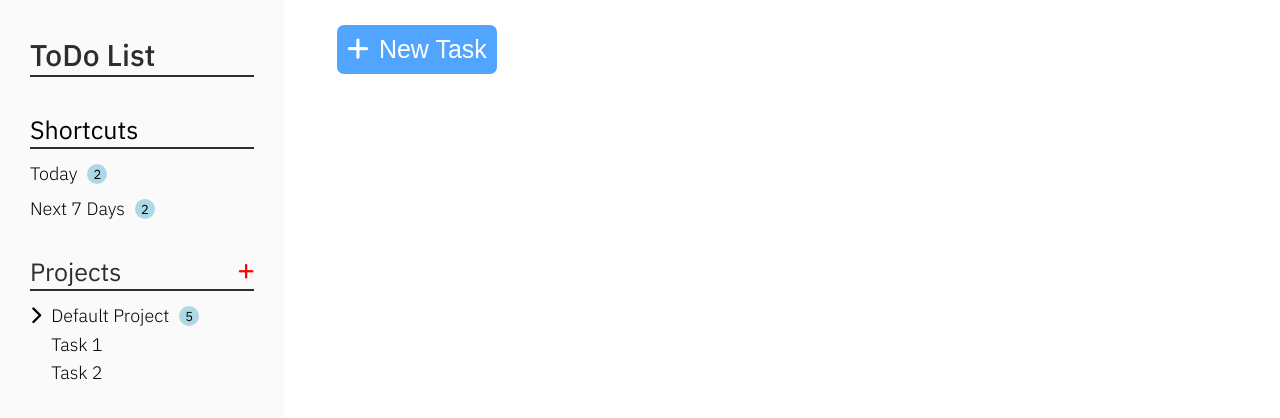
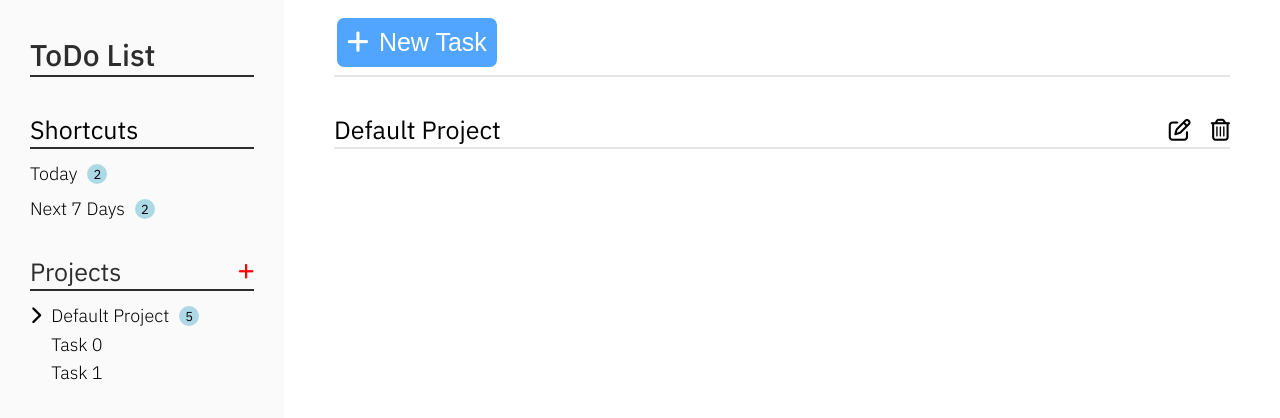
Before and after one commit to chriswu77/todo-list, a plain HTML site: page index.html in a window 1280 px wide. Drawn offline with Linux system fonts and the light colour scheme.

Commit message:
content html in progress

```diff
--- a/index.html
+++ b/index.html
@@ -34,17 +34,17 @@
                         <i id="add-proj-btn" class="fas fa-plus"></i>
                     </div>
 
-                    <div id="proj-0" class="project-item-container">
-                        <div id="proj-0-view-1" class="view-1">
+                    <div class="project-item-container" data-projectid="0">
+                        <div class="view-1">
                             <i class="fas fa-chevron-right"></i>
                             <div class="click-proj">
-                                <div id="proj-0-name" class="shortcut-text">Default Project</div>
-                                <div id="proj-0-task-num" class="task-num-style">5</div>
+                                <div class="shortcut-text proj-name">Default Project</div>
+                                <div class="task-num-style proj-task-num">5</div>
                             </div>
                         </div>
-                        <div id="proj-0-view-2" class="view-2">
-                            <div class="proj-items shortcut-text">Task 1</div>
-                            <div class="proj-items shortcut-text">Task 2</div>
+                        <div class="view-2">
+                            <div class="proj-items shortcut-text" data-taskid="0">Task 0</div>
+                            <div class="proj-items shortcut-text" data-taskid="1">Task 1</div>
                         </div>
                     </div>
 
@@ -52,11 +52,25 @@
 
             </div>
             <div id="content-container">
-                <div id="add-container">
+                <div id="add-container" class="underline-gray">
                     <button id="add-button">
                         <i id="add-task-sign"class="fas fa-plus"></i>
                         <p>New Task</p>
                     </button>
+                </div>
+                <div class="proj-display-container underline-gray" data-projectid="0">
+                    <div class="proj-title-container">
+                        <h2 class="proj-title">Default Project</h2>
+                        <div class="edit-btns">
+                            <i class="far fa-edit edit-btn"></i>
+                            <i class="far fa-trash-alt trash-btn"></i>
+                        </div>
+                    </div>
+                    <div class="proj-list-container">
+                        <div class="tasks" data-taskid="0">
+
+                        </div>
+                    </div>
                 </div>
             </div>
 
--- a/stylesheets/style.css
+++ b/stylesheets/style.css
@@ -119,10 +119,17 @@ html, body {
 
 .proj-items {
     padding-top: 10px;
+    cursor: pointer;
 }
 
 #add-container {
-    padding-top: 22px;
+    /* padding-top: 22px; */
+    padding-top: 15px;
+}
+
+.underline-gray {
+    padding-bottom: 5px;
+    border-bottom: 2px solid #E5E5E5;
 }
 
 #add-button {
@@ -134,8 +141,48 @@ html, body {
     font-size: 25px;
     border: 3px solid #FFFFFF;
     border-radius: 10px;
+    cursor: pointer;
 }
 
 #add-task-sign {
     margin-right: 10px;
 }
+
+.proj-display-container {
+    display: flex;
+    flex-direction: column;
+}
+
+.proj-title-container {
+    display: flex;
+    align-items: center;
+    justify-content: space-between;
+    padding-top: 40px;;
+}
+
+.proj-title {
+    font-size: 25px;
+}
+
+.edit-btns {
+    display: flex;
+    align-items: center;
+}
+
+.edit-btn, .trash-btn {
+    font-size: 22px;
+    cursor: pointer;
+}
+
+.trash-btn {
+    margin-left: 20px;
+}
+
+.proj-list-container {
+    display: flex;
+    flex-direction: column;
+}
+
+.tasks {
+    display: flex;
+}
```
